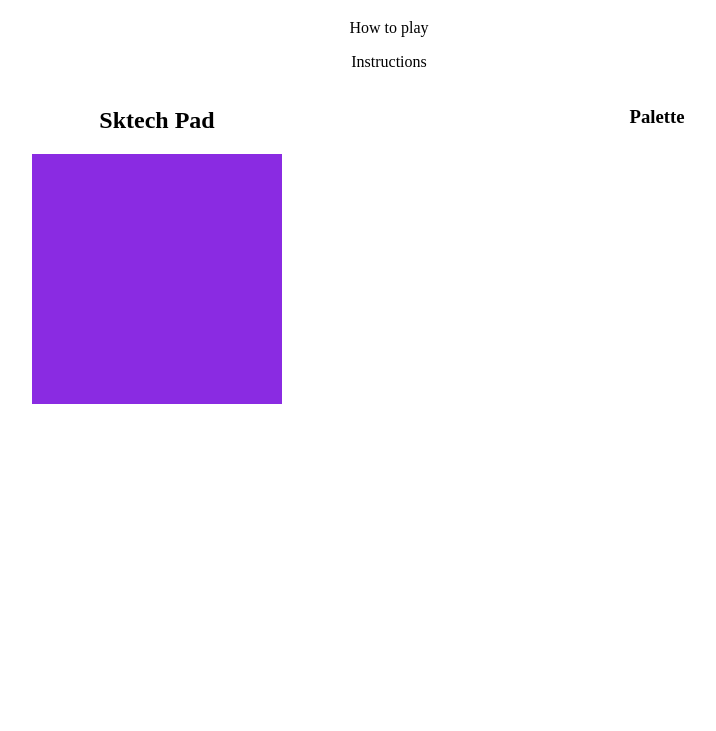
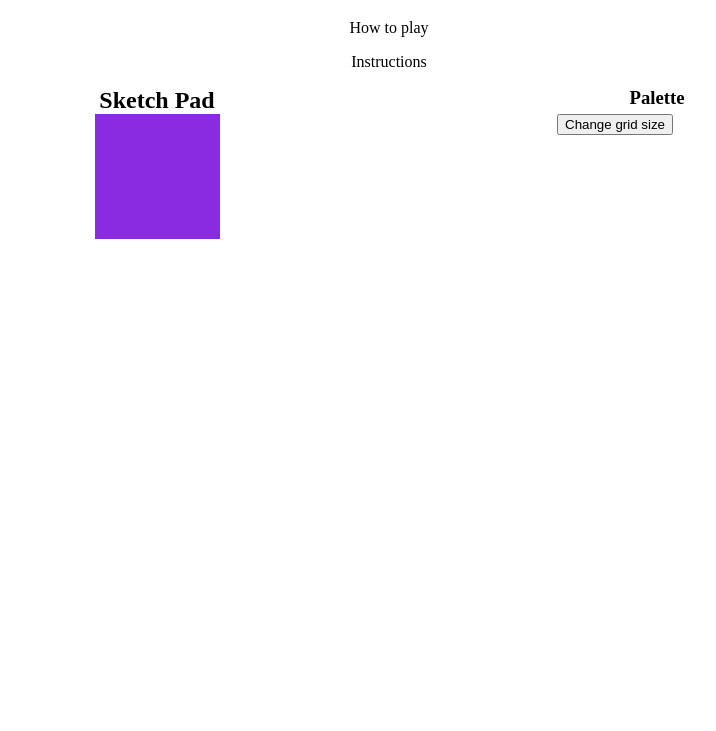
Before and after one commit to csalvador58/odin-etch-a-sketch, a plain HTML site: page index.html in a window 1280 px wide. Shown: the part 69-800 px from the top of the page, without its empty margins (251-967 px from the left). Drawn offline with Linux system fonts and the light colour scheme.

Commit message:
Pad sizing feature now available

```diff
--- a/index.html
+++ b/index.html
@@ -16,16 +16,16 @@
     </header>
 
     <section id="labels">
-        <h2 id="label1">Sktech Pad</h2>
+        <h2 id="label1">Sketch Pad</h2>
         <h3 id="label2">Palette</h3>
     </section>
 
     <main id="main">
 
         <section id="sketchPad">
-
         </section>
         <aside id="palette">
+            <button id="gridBtn">Change grid size</button>
 
         </aside>
 
--- a/scripts.js
+++ b/scripts.js
@@ -1,15 +1,16 @@
 const sketchPad = document.querySelector("#sketchPad");
-//const div = document.createElement("div");
-
-const gridSize = 25;
 
 let rowCount = 0;
 let colCount = 0;
+let gridSize = 25; // set default grid size
 
 createNodes(gridSize);
 createSquares(gridSize);
 
+document.querySelector("#gridBtn").addEventListener("click", updateSquares);
+
 function createNodes(a) {
+    removeSquares();
     for (i = 0; i < a; i++) {
         const nodes = document.createElement("div");
         nodes.classList.add(`c${i}`)
@@ -31,3 +32,21 @@ function createSquares(a) {
         count++;
     }
 }
+
+function removeSquares() {
+    const parent = document.querySelector("#sketchPad");
+    while(parent.firstChild) {
+        parent.removeChild(parent.firstChild);
+    }
+}
+
+function updateSquares() {
+    userInput = Number(prompt("Enter new grid size (Required range: 4 - 10):"));
+    while (userInput == NaN || userInput < 4 || userInput > 100) {
+        userInput = Number(prompt("Invalid input, try again (Required range: 4 - 100)."));
+    }
+    gridSize = userInput;
+    createNodes(gridSize);
+    createSquares(gridSize);
+    return;
+}
--- a/styles.css
+++ b/styles.css
@@ -6,8 +6,8 @@ body {
 
 div {
     background-color: blueviolet;
-    width: 10px;
-    height: 10px;
+    width: 5px;
+    height: 5px;
 }
 
 header {
@@ -22,10 +22,14 @@ header {
 }
 
 #label1 {
+    margin: 0;
+    padding: 0;
     width: 800px;
 }
 
 #label2 {
+    margin: 0;
+    padding: 0;
     width: 200px;
 }
 
```
